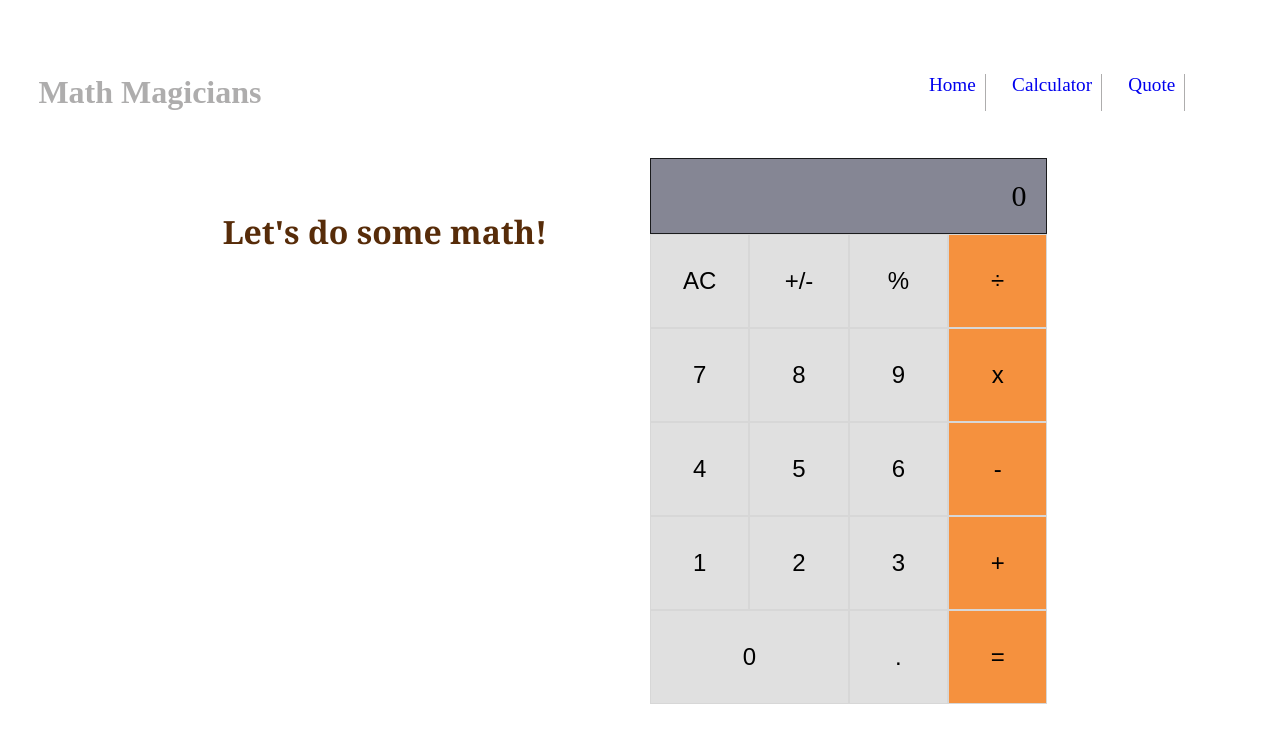
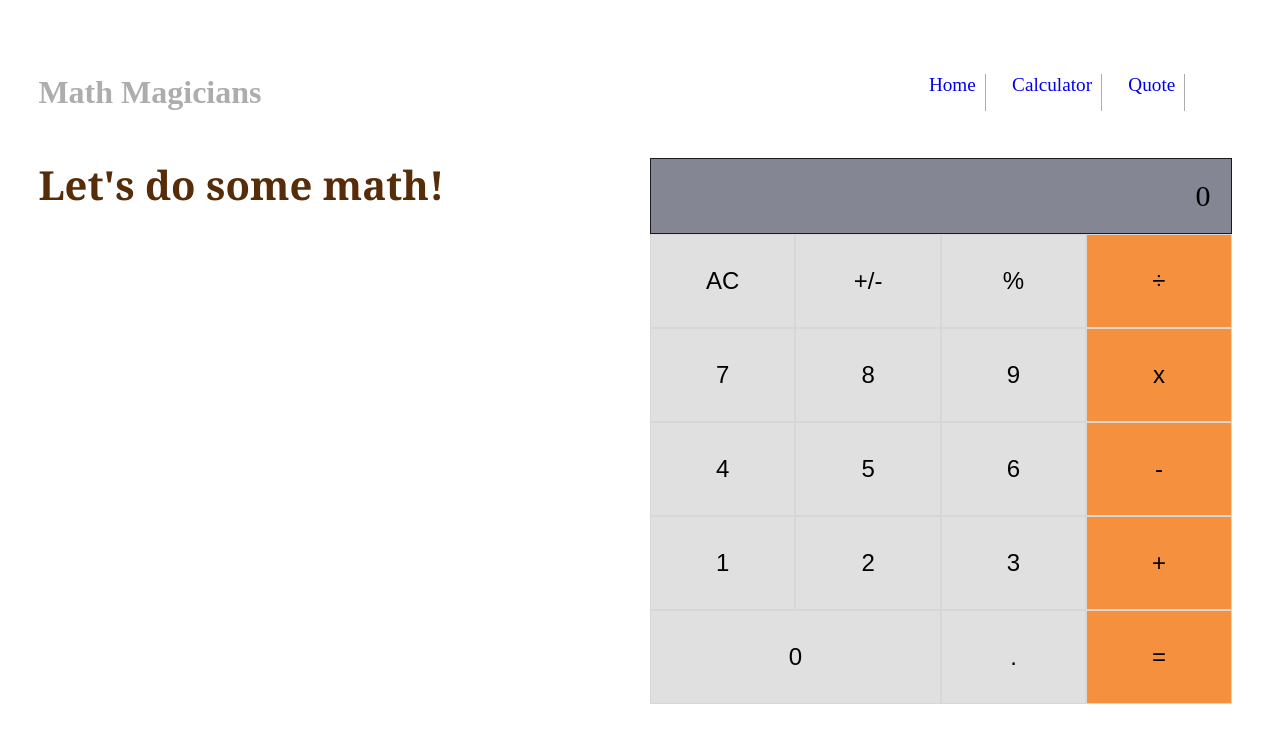
Before and after one commit to HossainAraf/math-magician, a React (Create React App) app: page /calculator in a window 1280 px wide. Shown: the top 742 px of the page. Built offline with nearby package versions, Linux system fonts and the light colour scheme.

Commit message:
Update calculator page layout

```diff
--- a/src/components/Calculator/Calculator.css
+++ b/src/components/Calculator/Calculator.css
@@ -1,7 +1,7 @@
 .calculator {
   display: grid;
   grid-template-columns: 1fr 1fr;
-  height: 100%;
+  width: 100%;
 }
 
 #calculator-container {
@@ -13,10 +13,10 @@
 
 h2 {
   font-family: Georgia, 'Times New Roman', Times, serif;
-  padding-top: 15%;
+  padding-top: 1.5%;
   padding-right: 2%;
   color: #572c09;
-  font-size: 2rem;
+  font-size: 2.5rem;
 }
 
 .dispaly {
```
